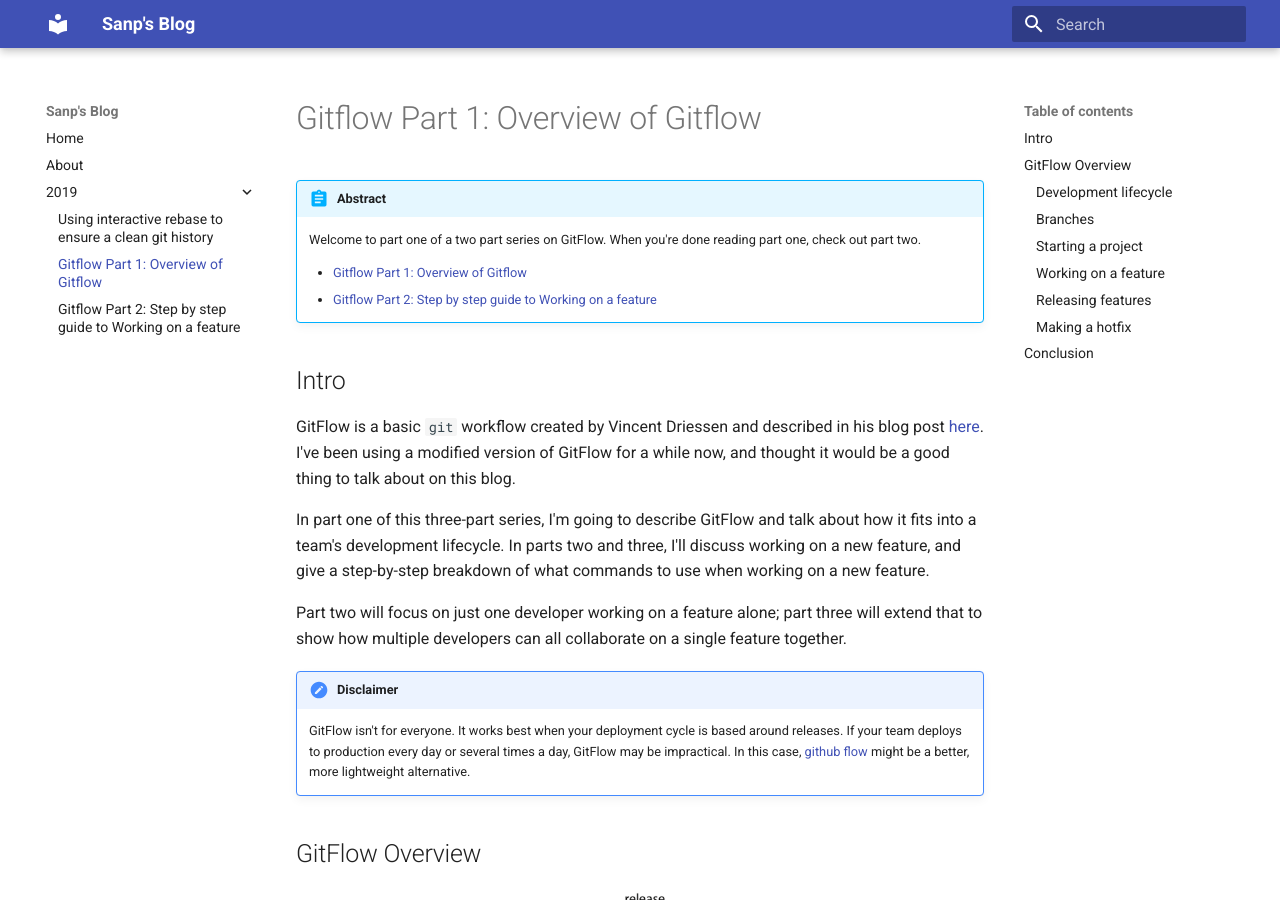
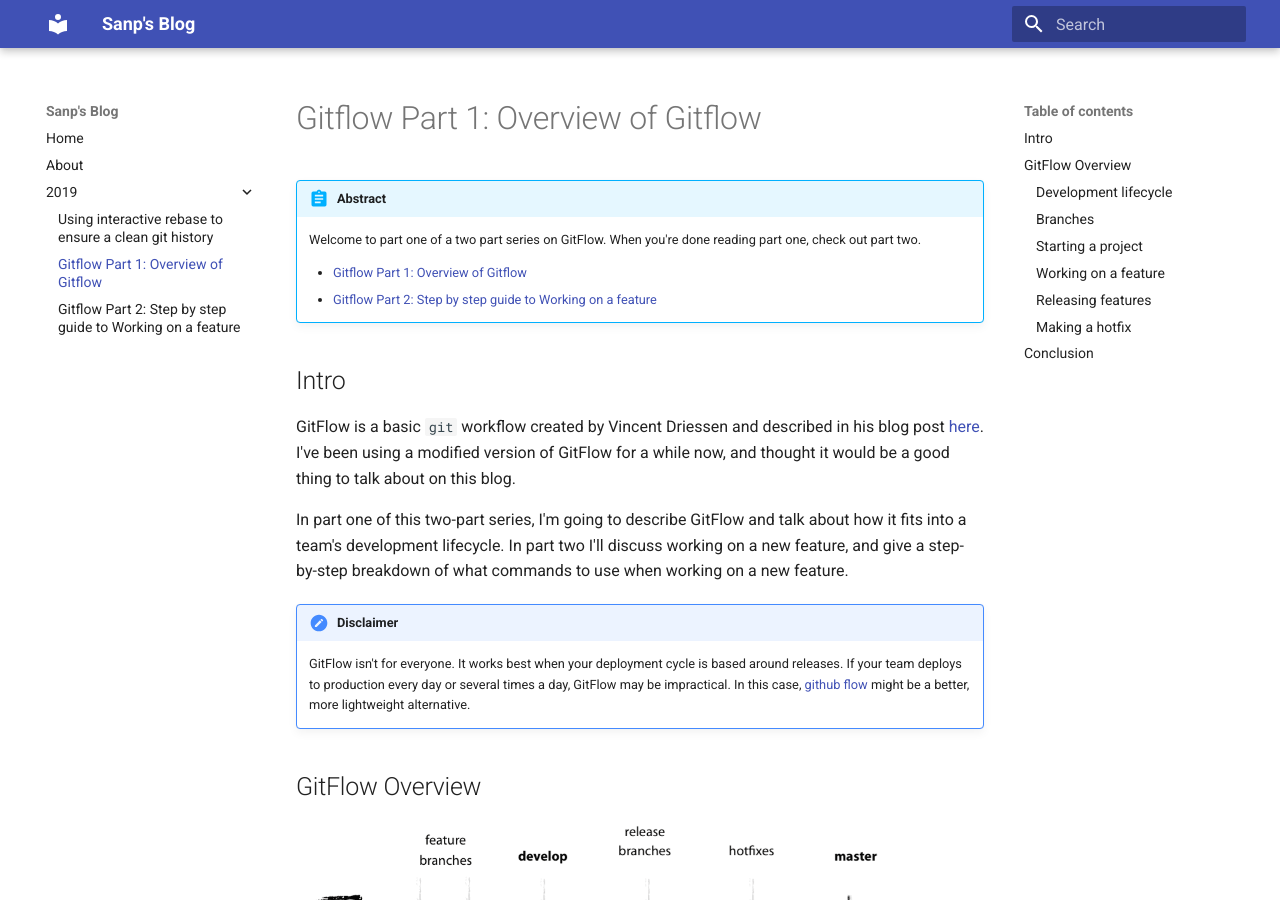
Before and after one commit to sanp/sanp.github.io.mkdocs, an MkDocs documentation site: the page built from docs/2019/gitflow_1.md, in a window 1280 px wide and 900 px high. Built offline with MkDocs 1.6.1 and Material for MkDocs 9.7.7, drawn with Linux system fonts in a browser that asks for light colours.

Commit message:
Updated gitflow

```diff
--- a/docs/2019/gitflow_1.md
+++ b/docs/2019/gitflow_1.md
@@ -14,14 +14,10 @@ his blog post [here](https://nvie.com/posts/a-successful-git-branching-model).
 I've been using a modified version of GitFlow for a while now, and thought it
 would be a good thing to talk about on this blog.
 
-In part one of this three-part series, I'm going to describe GitFlow and talk
-about how it fits into a team's development lifecycle. In parts two and three,
-I'll discuss working on a new feature, and give a step-by-step breakdown of what
-commands to use when working on a new feature.
-
-Part two will focus on just one developer working on a feature alone; part
-three will extend that to show how multiple developers can all collaborate on a
-single feature together.
+In part one of this two-part series, I'm going to describe GitFlow and talk
+about how it fits into a team's development lifecycle. In part two I'll discuss
+working on a new feature, and give a step-by-step breakdown of what commands to
+use when working on a new feature.
 
 !!! Disclaimer
     GitFlow isn't for everyone. It works best when your deployment cycle is
```
Also changed, not shown: docs/2020/aws.md (renamed from docs/2019/aws.md).
